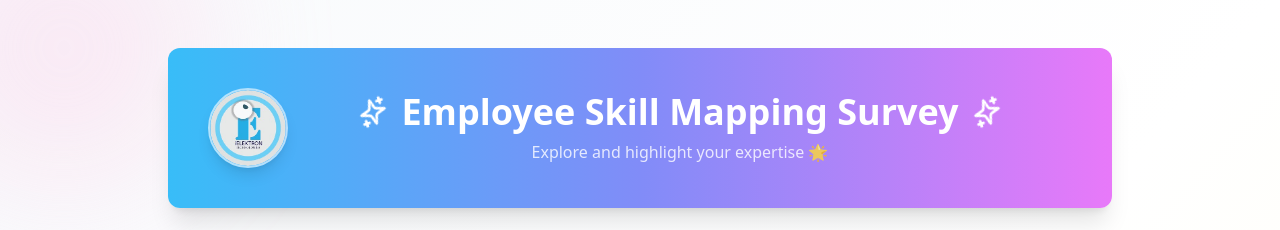
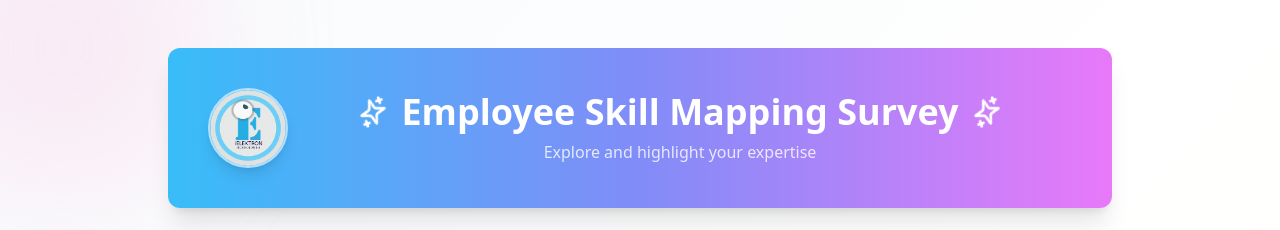
Before and after one commit to Sreeraaj45/employee-form-2, a React (Vite) app: page / in a window 1280 px wide. Shown: the top 230 px of the page. Built offline with nearby package versions, Linux system fonts and the light colour scheme; what @amcharts/amcharts4 would draw is missing.

Commit message:
emoji removed in form

```diff
--- a/src/components/EmployeeForm.tsx
+++ b/src/components/EmployeeForm.tsx
@@ -253,7 +253,7 @@ export default function EmployeeForm() {
               Employee Skill Mapping Survey
               <Sparkles className="w-8 h-8 animate-spin-slow" />
             </h1>
-            <p className="text-white/80 mt-2 font-medium">Explore and highlight your expertise 🌟</p>
+            <p className="text-white/80 mt-2 font-medium">Explore and highlight your expertise</p>
           </div>
         </header>
 
```
